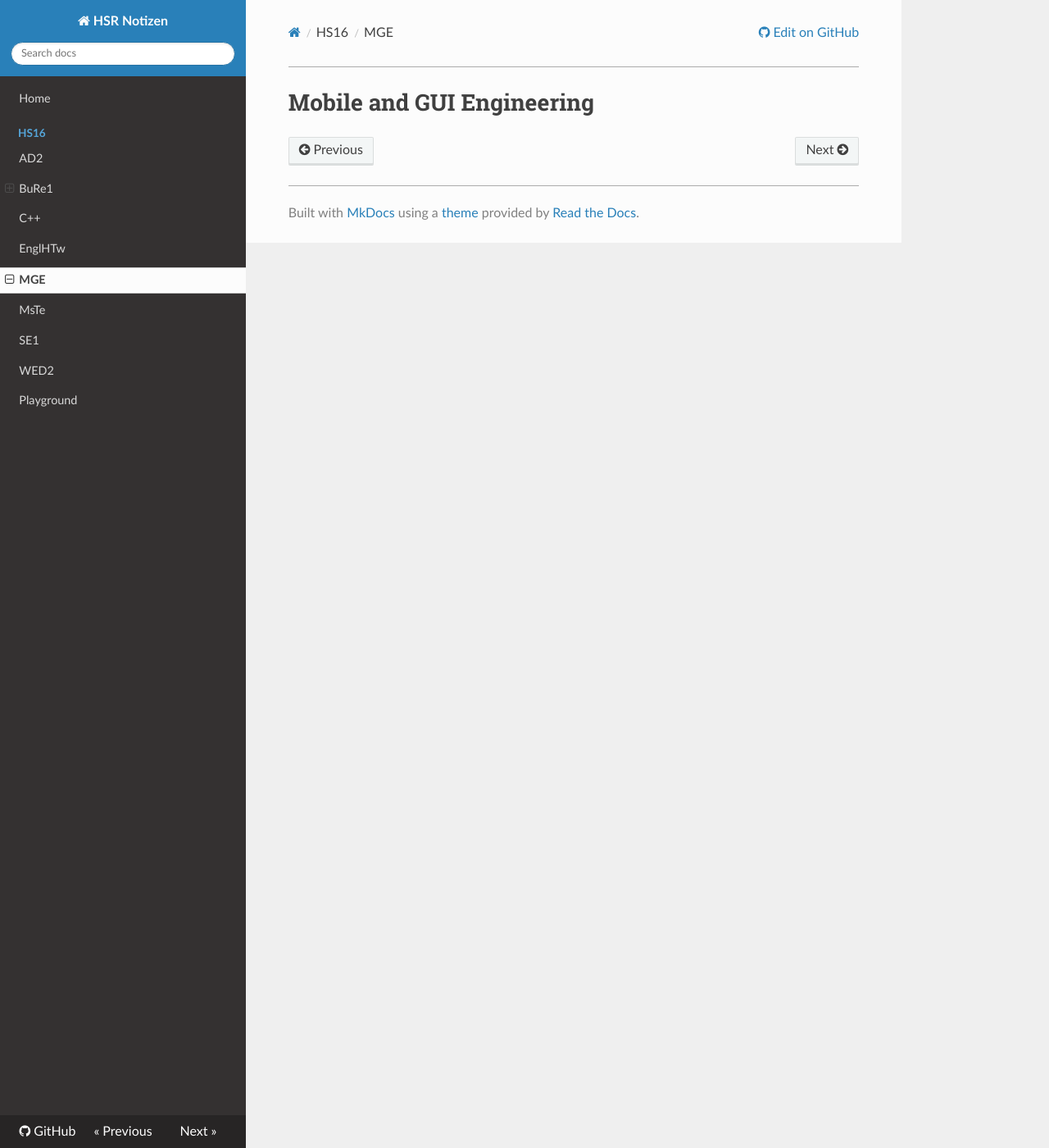
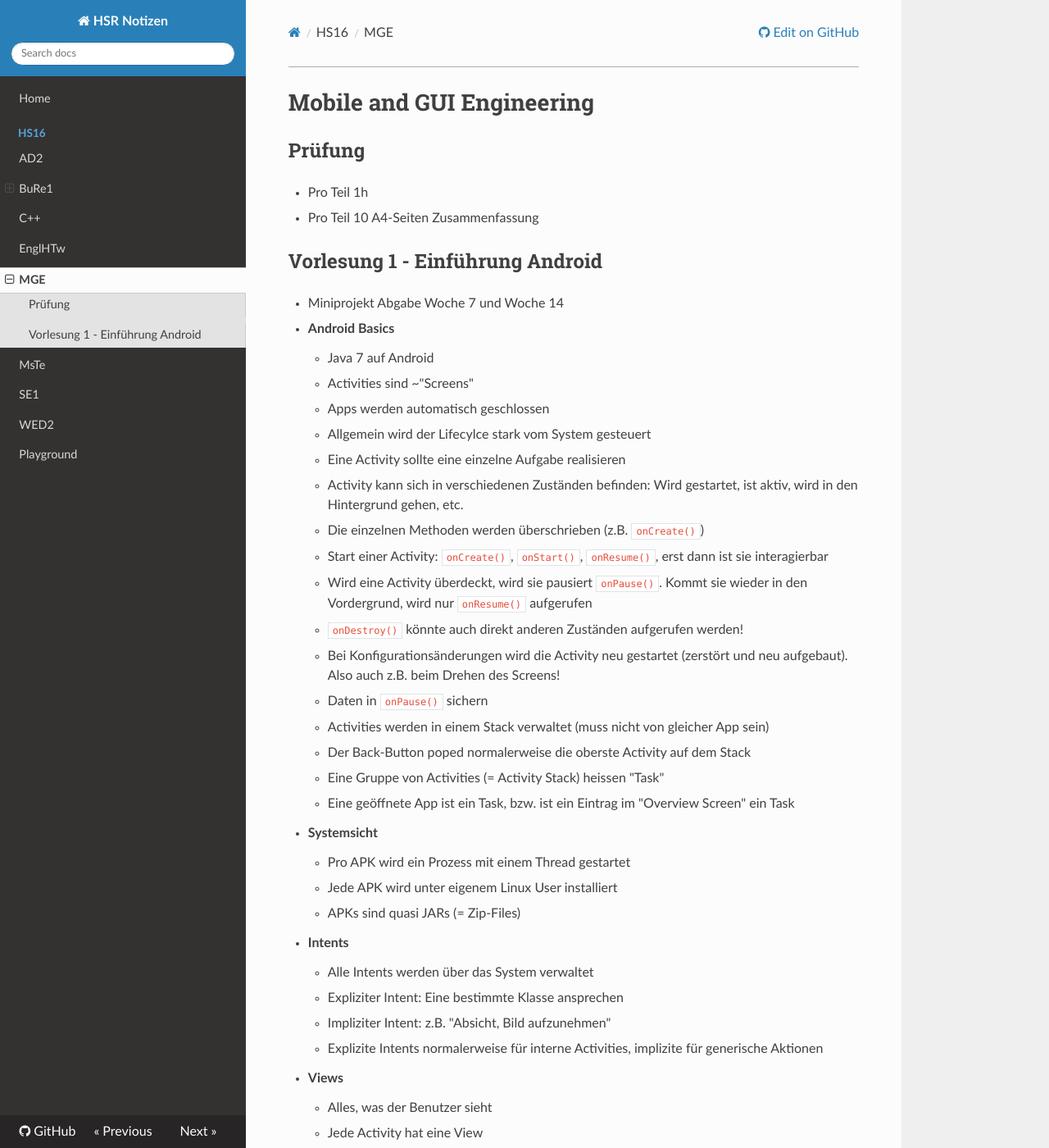
Before and after one commit to Excape/hsr-docs-hs16, an MkDocs documentation site: the page built from docs/hs16/mge.md, in a window 1280 px wide and 1400 px high. Shown: the whole window at 82% size. Built offline with MkDocs 1.6.1, drawn with Linux system fonts in a browser that asks for light colours; nearby versions of some CDN libraries; old or Windows-style settings are respelled for this version of MkDocs; some of the changed text lies outside the part shown.

Commit message:
updated ad2, mge, se1, wed2

```diff
--- a/docs/hs16/mge.md
+++ b/docs/hs16/mge.md
@@ -1 +1,39 @@
 # Mobile and GUI Engineering
+
+## Prüfung
+- Pro Teil 1h
+- Pro Teil 10 A4-Seiten Zusammenfassung
+
+## Vorlesung 1 - Einführung Android
+- Miniprojekt Abgabe Woche 7 und Woche 14
+
+- **Android Basics**
+    - Java 7 auf Android
+    - Activities sind ~"Screens"
+    - Apps werden automatisch geschlossen
+    - Allgemein wird der Lifecylce stark vom System gesteuert
+    - Eine Activity sollte eine einzelne Aufgabe realisieren
+    - Activity kann sich in verschiedenen Zuständen befinden: Wird gestartet, ist aktiv, wird in den Hintergrund gehen, etc.
+    - Die einzelnen Methoden werden überschrieben (z.B. `onCreate()`)
+    - Start einer Activity: `onCreate()`, `onStart()`, `onResume()`, erst dann ist sie interagierbar
+    - Wird eine Activity überdeckt, wird sie pausiert `onPause()`. Kommt sie wieder in den Vordergrund, wird nur `onResume()` aufgerufen
+    - `onDestroy()` könnte auch direkt anderen Zuständen aufgerufen werden!
+    - Bei Konfigurationsänderungen wird die Activity neu gestartet (zerstört und neu aufgebaut). Also auch z.B. beim Drehen des Screens!
+    - Daten in `onPause()` sichern
+    - Activities werden in einem Stack verwaltet (muss nicht von gleicher App sein)
+    - Der Back-Button poped normalerweise die oberste Activity auf dem Stack
+    - Eine Gruppe von Activities (= Activity Stack) heissen "Task"
+    - Eine geöffnete App ist ein Task, bzw. ist ein Eintrag im "Overview Screen" ein Task
+- **Systemsicht**
+    - Pro APK wird ein Prozess mit einem Thread gestartet
+    - Jede APK wird unter eigenem Linux User installiert
+    - APKs sind quasi JARs (= Zip-Files)
+- **Intents**
+    - Alle Intents werden über das System verwaltet
+    - Expliziter Intent: Eine bestimmte Klasse ansprechen
+    - Impliziter Intent: z.B. "Absicht, Bild aufzunehmen"
+    - Explizite Intents normalerweise für interne Activities, implizite für generische Aktionen
+- **Views**
+    - Alles, was der Benutzer sieht
+    - Jede Activity hat eine View
+    - GUI kann deklarativ mit XMl oder imperativ mit Java Code erstellt werden
```
Also changed, not shown: docs/hs16/ad2.md (+42 -0 lines), docs/hs16/se1.md (+10 -0 lines), docs/hs16/wed2.md (+3 -0 lines).
